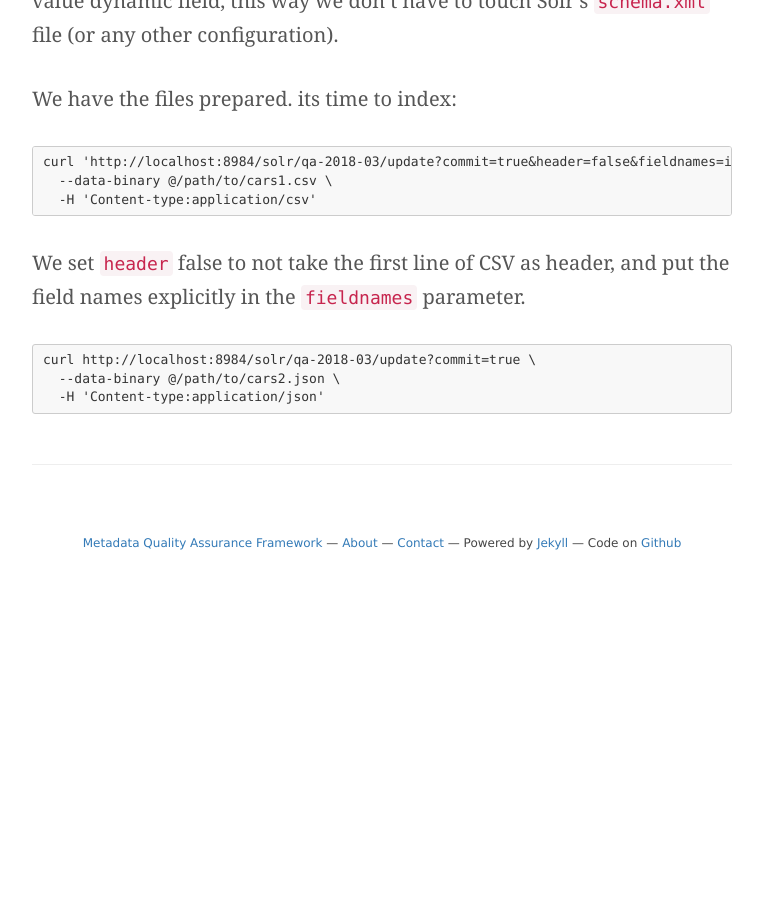
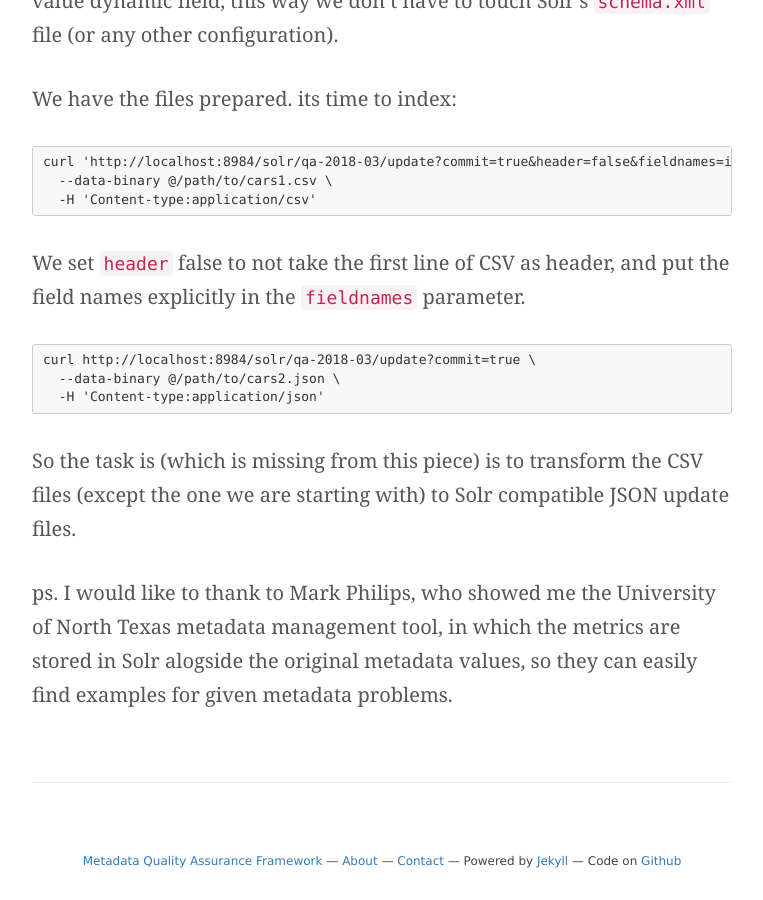
Before and after one commit to pkiraly/pkiraly.github.io, a Jekyll site: the page built from _posts/2018-05-04-incremental-solr-indexing.md, in a window 1280 px wide and 900 px high, scrolled down 2385 px. Shown: the whole window, without its empty margins (258-1021 px from the left). Built offline with Jekyll 4.4.1, drawn with Linux system fonts in a browser that asks for light colours; nearby versions of some CDN libraries; some web fonts are replaced; comment, search, counter and statistics services are not loaded; before the commit the page ends 2967 px from its top, so only the background shows below that.

Commit message:
Update 2018-05-04-incremental-solr-indexing.md

````diff
--- a/_posts/2018-05-04-incremental-solr-indexing.md
+++ b/_posts/2018-05-04-incremental-solr-indexing.md
@@ -100,3 +99,9 @@ curl http://localhost:8984/solr/qa-2018-03/update?commit=true \
   --data-binary @/path/to/cars2.json \
   -H 'Content-type:application/json'
 ```
+
+So the task is (which is missing from this piece) is to transform the CSV files (except the one we are starting with) to Solr compatible JSON update files.
+
+ps. I would like to thank to Mark Philips, who showed me the University of North Texas metadata management tool, in which
+the metrics are stored in Solr alogside the original metadata values, so they can easily find examples for given
+metadata problems.
````
Also changed, not shown: other parts of _posts/2018-05-04-incremental-solr-indexing.md (+0 -1 lines).
